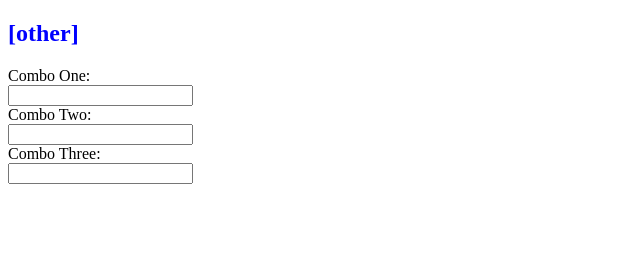
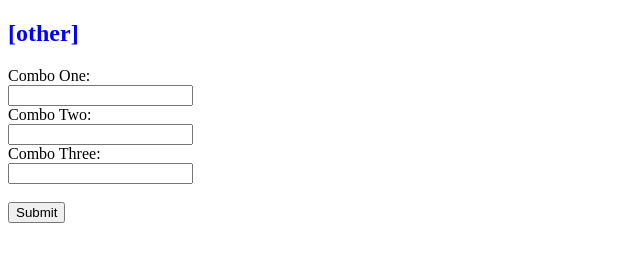
Before and after one commit to dubstepaztecwarriorgod/.ini-thing-, a plain HTML site: page index.html in a window 1280 px wide. Shown: the whole page, without its empty margins (0-640 px from the left). Drawn offline with Linux system fonts and the light colour scheme.

Commit message:
Update index.html
forgot to add submit button SMH

```diff
--- a/index.html
+++ b/index.html
@@ -15,7 +15,8 @@
                 <label for="combo2">Combo Two:</label><br>
                 <input type="text"  name="combo2"><br>
                 <label for="combo3">Combo Three:</label><br>
-                <input type="text" name="combo3"><br>
+                <input type="text" name="combo3"><br><br>
+                <input type="submit" value="Submit">
             </form>
         </main>
 
```
